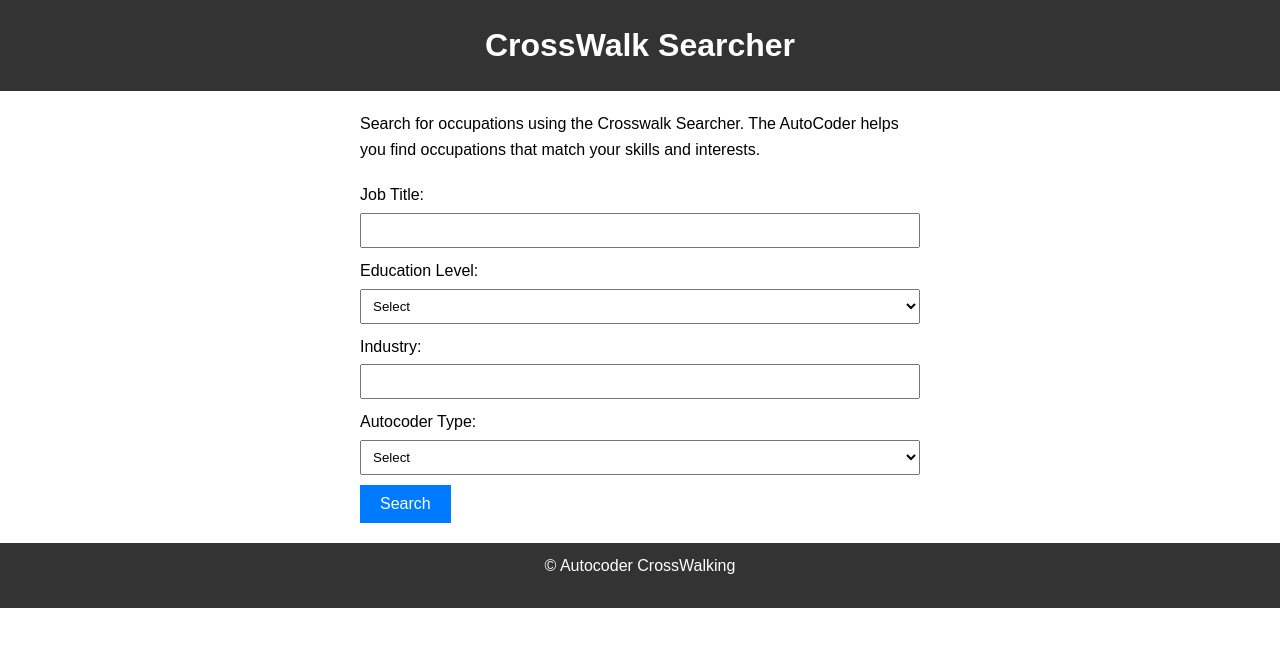
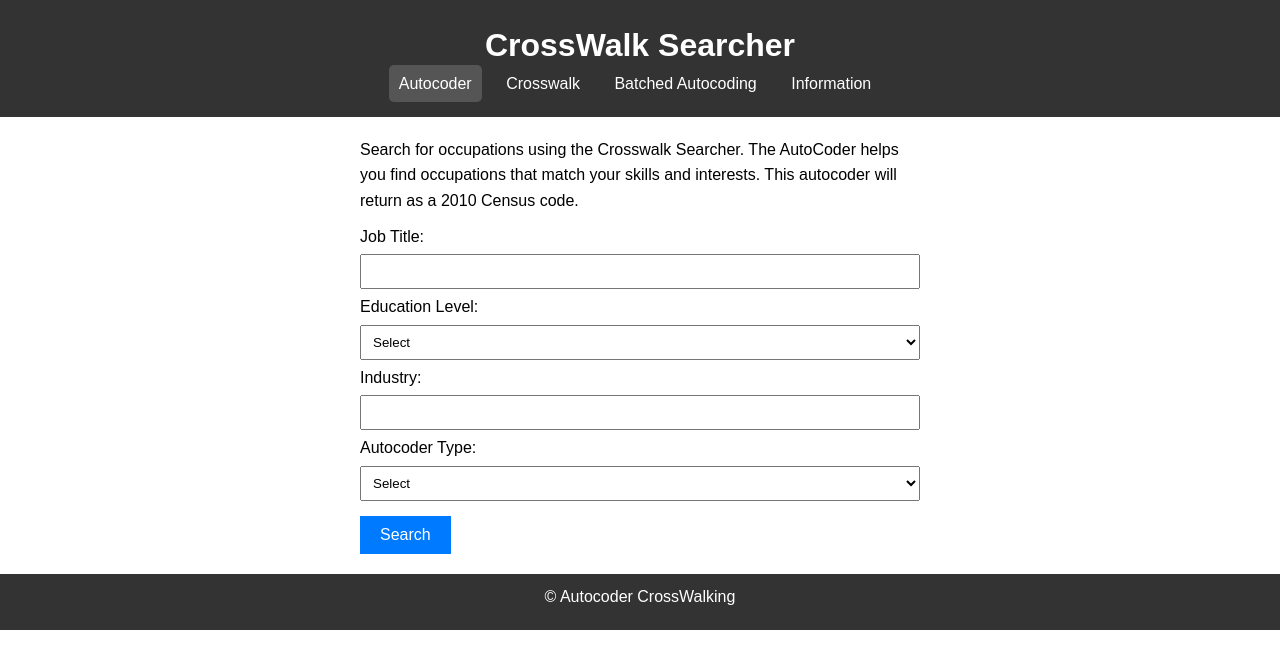
Before and after one commit to occautocoder/OccAutocoder, a plain HTML site: page index.html in a window 1280 px wide. Drawn offline with Linux system fonts and the light colour scheme.

Commit message:
second commit

```diff
--- a/style.css
+++ b/batched_autocoding.css
@@ -20,6 +20,28 @@
     margin: 0;
   }
 
+  nav ul {
+    list-style-type: none;
+    margin: 0;
+    padding: 0;
+  }
+
+  nav ul li {
+    display: inline;
+    margin-right: 10px;
+  }
+
+  nav ul li a {
+    color: #fff;
+    text-decoration: none;
+    padding: 10px;
+  }
+
+  nav ul li a.active {
+    background-color: #555;
+    border-radius: 5px;
+  }
+
   main {
     max-width: 600px;
     margin: 20px auto;
@@ -39,7 +61,7 @@
     margin-bottom: 5px;
   }
 
-  input[type="text"],
+  input[type="file"],
   select {
     width: 100%;
     padding: 8px;
--- /dev/null
+++ b/crosswalk.css
@@ -0,0 +1,91 @@
+* {
+    margin: 0;
+    padding: 0;
+    box-sizing: border-box;
+  }
+
+  body {
+    font-family: Arial, sans-serif;
+    line-height: 1.6;
+  }
+
+  header {
+    background-color: #333;
+    color: #fff;
+    padding: 20px;
+    text-align: center;
+  }
+
+  header h1 {
+    margin: 0;
+  }
+
+  nav ul {
+    list-style-type: none;
+    margin: 0;
+    padding: 0;
+  }
+
+  nav ul li {
+    display: inline;
+    margin-right: 10px;
+  }
+
+  nav ul li a {
+    color: #fff;
+    text-decoration: none;
+    padding: 10px;
+  }
+
+  nav ul li a.active {
+    background-color: #555;
+    border-radius: 5px;
+  }
+
+  main {
+    max-width: 600px;
+    margin: 20px auto;
+    padding: 0 20px;
+  }
+
+  p {
+    margin-bottom: 20px;
+  }
+
+  form {
+    margin-bottom: 20px;
+  }
+
+  label {
+    display: block;
+    margin-bottom: 10px; /* Adjust this value to increase/decrease space between inputs */
+  }
+
+  input[type="text"],
+  select {
+    width: 100%;
+    padding: 8px;
+    margin-bottom: 6px;
+  }
+
+  button {
+    background-color: #007bff;
+    color: #fff;
+    border: none;
+    padding: 10px 20px;
+    cursor: pointer;
+    font-size: 16px;
+    border-radius: 5px;
+    display: block; /* Ensures the button is on its own line */
+  }
+
+  button:hover {
+    background-color: #0056b3;
+  }
+
+  footer {
+    background-color: #333;
+    color: #fff;
+    text-align: center;
+    padding: 10px 0;
+  }
--- /dev/null
+++ b/index.css
@@ -0,0 +1,90 @@
+* {
+  margin: 0;
+  padding: 0;
+  box-sizing: border-box;
+}
+
+body {
+  font-family: Arial, sans-serif;
+  line-height: 1.6;
+}
+
+header {
+  background-color: #333;
+  color: #fff;
+  padding: 20px;
+  text-align: center;
+}
+
+header h1 {
+  margin: 0;
+}
+
+nav ul {
+  list-style-type: none;
+  margin: 0;
+  padding: 0;
+}
+
+nav ul li {
+  display: inline;
+  margin-right: 10px;
+}
+
+nav ul li a {
+  color: #fff;
+  text-decoration: none;
+  padding: 10px;
+}
+
+nav ul li a.active {
+  background-color: #555;
+  border-radius: 5px;
+}
+
+main {
+  max-width: 600px;
+  margin: 20px auto;
+  padding: 0 20px;
+}
+
+p {
+  margin-bottom: 10px;
+}
+
+form {
+  margin-bottom: 20px;
+}
+
+label {
+  display: block;
+  margin-bottom: 5px;
+}
+
+input[type="text"],
+select {
+  width: 100%;
+  padding: 8px;
+  margin-bottom: 5px;
+}
+
+button {
+  background-color: #007bff;
+  color: #fff;
+  border: none;
+  padding: 10px 20px;
+  cursor: pointer;
+  font-size: 16px;
+  margin-top: 10px;
+}
+
+button:hover {
+  background-color: #0056b3;
+}
+
+footer {
+  background-color: #333;
+  color: #fff;
+  text-align: center;
+  padding: 10px 0;
+}
--- a/index.html
+++ b/index.html
@@ -4,14 +4,23 @@
   <meta charset="UTF-8">
   <meta name="viewport" content="width=device-width, initial-scale=1.0">
   <title>CrossWalk Searcher</title>
-  <link rel="stylesheet" href="style.css">  </head>
+  <link rel="stylesheet" href="index.css">
+</head>
 <body>
   <header>
     <h1>CrossWalk Searcher</h1>
+    <nav>
+      <ul>
+        <li><a href="index.html" class="active">Autocoder</a></li>
+        <li><a href="crosswalk.html">Crosswalk</a></li>
+        <li><a href="batched_autocoding.html">Batched Autocoding</a></li>
+        <li><a href="information.html">Information</a></li>
+      </ul>
+    </nav>
   </header>
 
   <main>
-    <p>Search for occupations using the Crosswalk Searcher. The AutoCoder helps you find occupations that match your skills and interests.</p>
+    <p>Search for occupations using the Crosswalk Searcher. The AutoCoder helps you find occupations that match your skills and interests. This autocoder will return as a 2010 Census code.</p>
 
     <form action="/" method="post">
       <label for="job-title">Job Title:</label>
@@ -32,9 +41,8 @@
       <label for="autocoder-type">Autocoder Type:</label>
       <select id="autocoder-type" name="autocoder_type">
         <option value="">Select</option>
-        <option value="soccer">SocCer</option>
-        <option value="onet">ONet</option>
-        <option value="inosh">INOSH</option>
+        <option value="llm">LLM Autocoder</option>
+        <option value="t5">T5 Autocoder</option>
       </select>
 
       <button type="submit">Search</button>
--- /dev/null
+++ b/information.css
@@ -0,0 +1,60 @@
+* {
+    margin: 0;
+    padding: 0;
+    box-sizing: border-box;
+  }
+
+  body {
+    font-family: Arial, sans-serif;
+    line-height: 1.6;
+  }
+
+  header {
+    background-color: #333;
+    color: #fff;
+    padding: 20px;
+    text-align: center;
+  }
+
+  header h1 {
+    margin: 0;
+  }
+
+  nav ul {
+    list-style-type: none;
+    margin: 0;
+    padding: 0;
+  }
+
+  nav ul li {
+    display: inline;
+    margin-right: 10px;
+  }
+
+  nav ul li a {
+    color: #fff;
+    text-decoration: none;
+    padding: 10px;
+  }
+
+  nav ul li a.active {
+    background-color: #555;
+    border-radius: 5px;
+  }
+
+  main {
+    max-width: 800px; /* Adjust width as needed */
+    margin: 20px auto;
+    padding: 0 20px;
+  }
+
+  p {
+    margin-bottom: 20px;
+  }
+
+  footer {
+    background-color: #333;
+    color: #fff;
+    text-align: center;
+    padding: 10px 0;
+  }
```
Also changed, not shown: batched_autocoding.html (added, +41 -0 lines), crosswalk.html (added, +69 -0 lines), information.html (added, +30 -0 lines).
